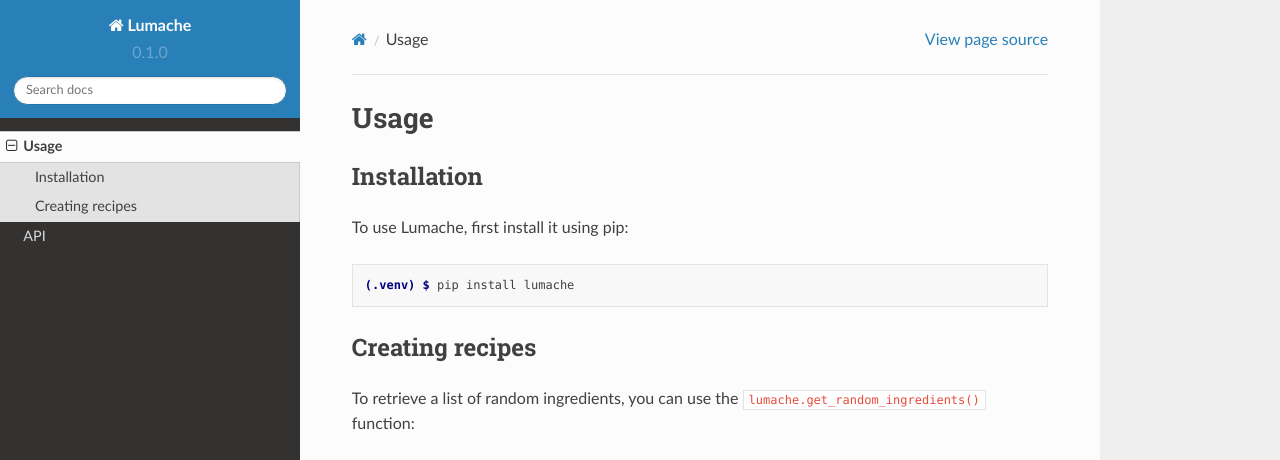
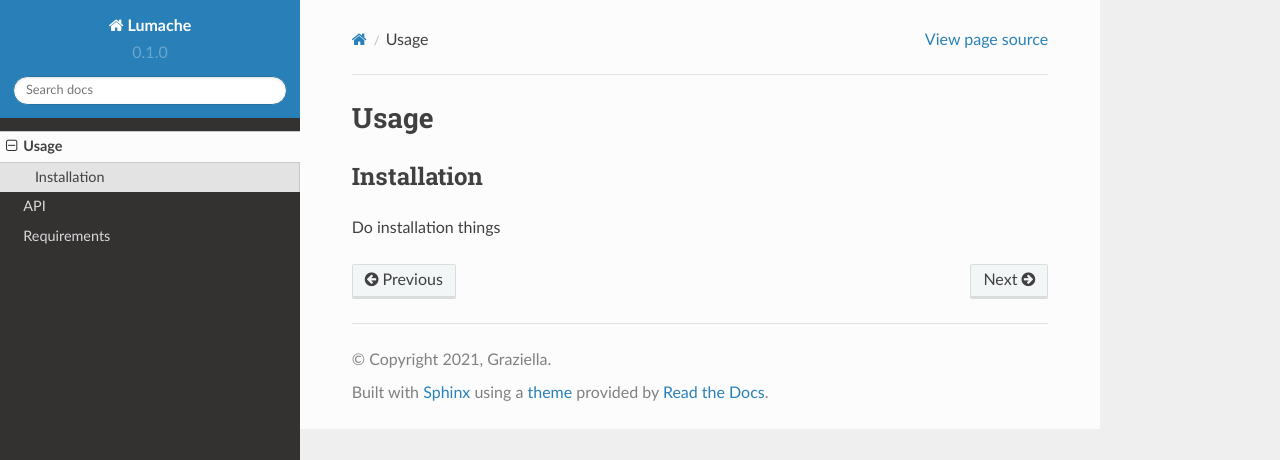
Before and after one commit to JohanKool3/Read-The-Docs-Test, a Sphinx documentation site: the page built from docs/source/usage.rst, in a window 1280 px wide and 1095 px high. Shown: the top 460 px of the window. Built offline with Sphinx 7.4.7 and the Read the Docs theme 2.0.0, drawn with Linux system fonts in a browser that asks for light colours; some of the changed text lies outside the part shown; grey boxes are pictures that could not be loaded.

Commit message:
Removed template text

```diff
--- /dev/null
+++ b/docs/source/requirements.rst
@@ -0,0 +1,4 @@
+Requirements
+============
+
+These Are the Requirements lol.
--- a/docs/source/usage.rst
+++ b/docs/source/usage.rst
@@ -6,28 +6,4 @@ Usage
 Installation
 ------------
 
-To use Lumache, first install it using pip:
-
-.. code-block:: console
-
-   (.venv) $ pip install lumache
-
-Creating recipes
-----------------
-
-To retrieve a list of random ingredients,
-you can use the ``lumache.get_random_ingredients()`` function:
-
-.. autofunction:: lumache.get_random_ingredients
-
-The ``kind`` parameter should be either ``"meat"``, ``"fish"``,
-or ``"veggies"``. Otherwise, :py:func:`lumache.get_random_ingredients`
-will raise an exception.
-
-.. autoexception:: lumache.InvalidKindError
-
-For example:
-
->>> import lumache
->>> lumache.get_random_ingredients()
-['shells', 'gorgonzola', 'parsley']
+Do installation things
```
Also changed, not shown: docs/source/index.rst (+4 -4 lines).
